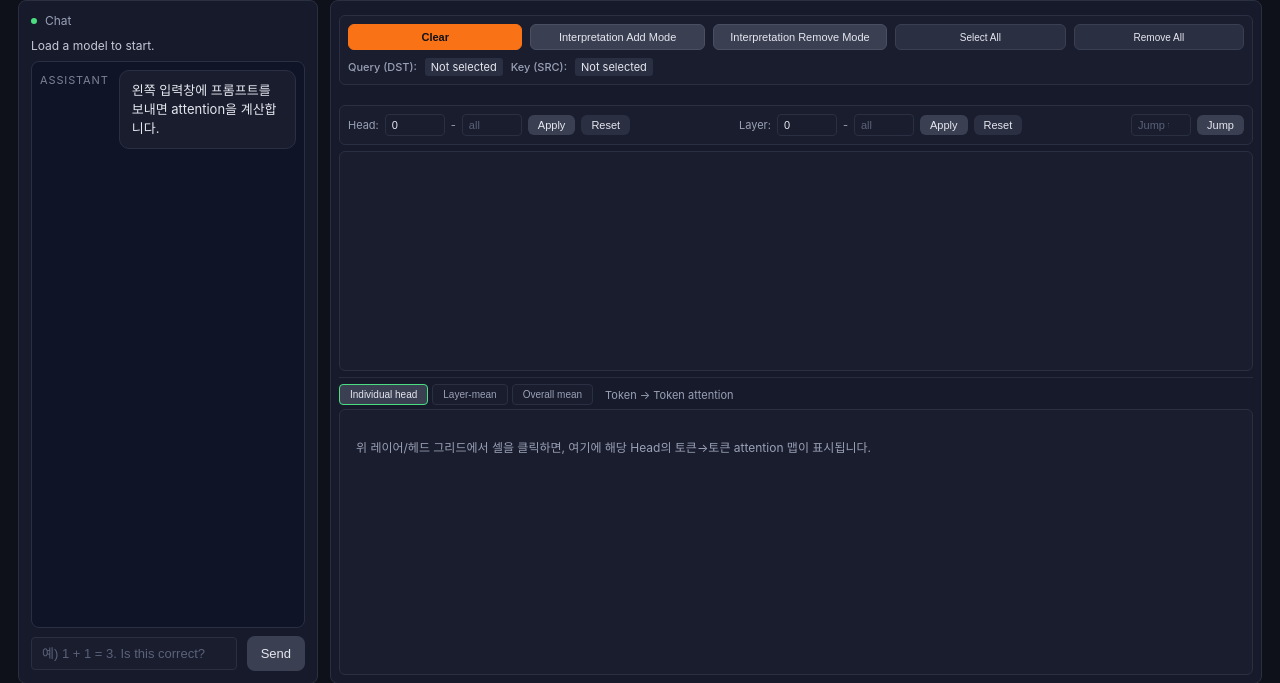
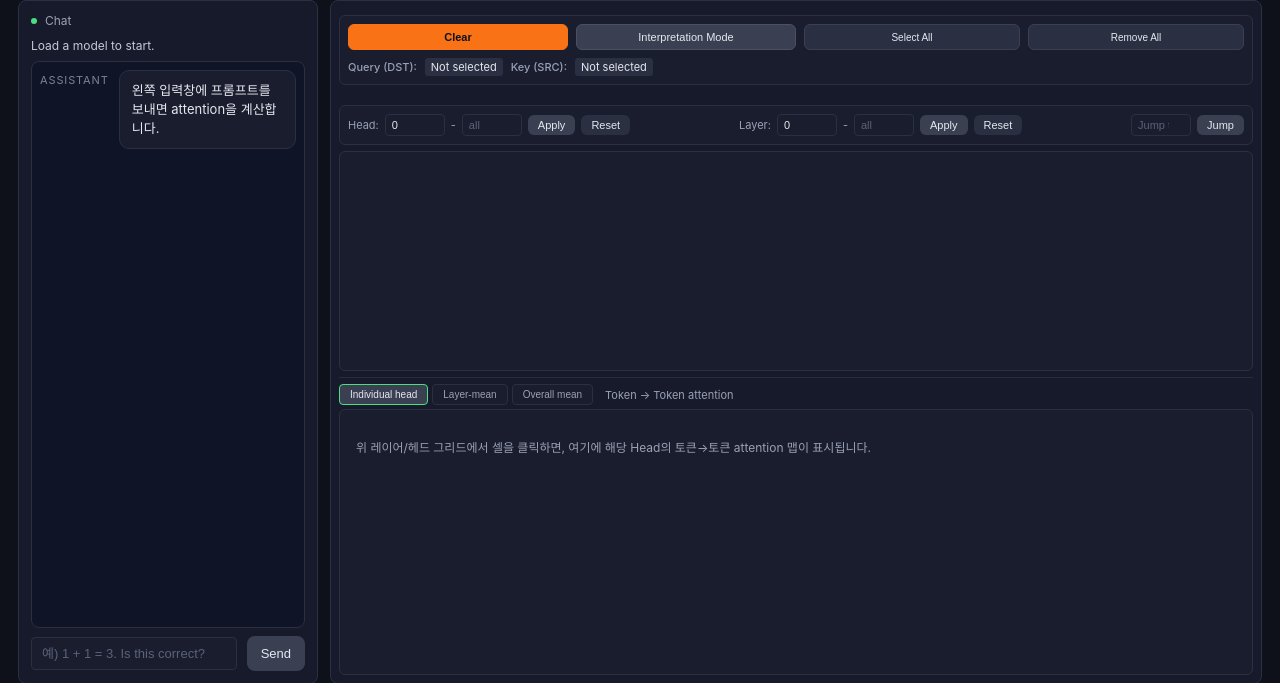
Before and after one commit to leo-bjpark/attn, a Flask app: page / in a window 1280 px wide. Shown: the part 98-781 px from the top of the page. Run offline with Flask 3, Linux system fonts and the light colour scheme.

Commit message:
update interpretation token selection mode and hover mode

```diff
--- a/static/css/styles.css
+++ b/static/css/styles.css
@@ -565,7 +565,13 @@ main {
   background: rgba(97, 218, 251, 0.2) !important;
 }
 .token.interpretation-mode {
-  cursor: crosshair;
+  cursor: pointer;
+}
+.token.interpretation-mode.interpretation-hover-add {
+  cursor: pointer;
+}
+.token.interpretation-mode.interpretation-hover-remove {
+  cursor: not-allowed;
 }
 .token.token-disabled {
   cursor: not-allowed;
--- a/static/js/app.js
+++ b/static/js/app.js
@@ -27,8 +27,11 @@ let headFilterEnd = null;
 let layerFilterStart = null;
 let layerFilterEnd = null;
 let currentScores = null; // Store current scores for filtering
-let interpretationTokenMode = false; // "interpretation-add" | "interpretation-remove" | false
+let interpretationTokenMode = false; // "interpretation" | false
+let interpretationHoverMode = "add"; // "add" | "remove" - determined by hover
 let selectedInterpretationTokens = new Set(); // Set of token indices
+let lastHoveredTokenIdx = null; // Track last hovered token to prevent repeated triggers
+let hoverDebounceTimer = null; // Debounce timer for hover events
 let isDragging = false;
 let dragStart = null;
 let dragSelectionBox = null;
@@ -520,22 +523,84 @@ function renderTokens(tokens) {
     }
 
     // Interpretation mode
-    if (interpretationTokenMode === "interpretation-add" || interpretationTokenMode === "interpretation-remove") {
+    if (interpretationTokenMode === "interpretation") {
       classes += " interpretation-mode";
+      // Add hover mode indicator
+      if (isSelected) {
+        classes += " interpretation-hover-remove";
+      } else {
+        classes += " interpretation-hover-add";
+      }
     }
 
-    // 선택된 토큰: 배경색만 (Query/Key가 아닌 경우만)
+    // 선택된 토큰: 배경색만 (Query/Key가 아닌 경우만, 항상 표시)
     if (isSelected && !isInterpretationQuery && !isInterpretationKey) {
       bg = "rgba(97, 218, 251, 0.2)"; // 파란색 배경
       classes += " interpretation-selected";
     }
 
     const disabledAttr = disabled ? "disabled" : "";
-    pieces.push(
-      `<button class="${classes}" data-idx="${idx}" ${disabledAttr} style="display:inline-flex !important; flex-shrink:0 !important; margin:0 !important; border:${borderWidth} solid ${borderColor};background:${bg};color:${textColor};opacity:${opacity}">${base}</button>`
-    );
+    const tokenHtml = `<button class="${classes}" data-idx="${idx}" ${disabledAttr} style="display:inline-flex !important; flex-shrink:0 !important; margin:0 !important; border:${borderWidth} solid ${borderColor};background:${bg};color:${textColor};opacity:${opacity}">${base}</button>`;
+    pieces.push(tokenHtml);
   });
   tokensEl.innerHTML = pieces.join("");
+
+  // Setup hover handlers for interpretation mode - auto add/remove on hover
+  if (interpretationTokenMode === "interpretation") {
+    document.querySelectorAll(".token").forEach((el) => {
+      const idx = Number(el.getAttribute("data-idx"));
+
+      // Query/Key tokens should always remain selected, so skip hover for them
+      if (idx === interpretationQueryIndex || idx === interpretationKeyIndex) {
+        return;
+      }
+
+      el.addEventListener("mouseenter", () => {
+        // Prevent repeated triggers on the same token
+        if (lastHoveredTokenIdx === idx) {
+          return;
+        }
+
+        // Clear any pending debounce timer
+        if (hoverDebounceTimer) {
+          clearTimeout(hoverDebounceTimer);
+        }
+
+        // Debounce hover events to prevent too frequent updates
+        hoverDebounceTimer = setTimeout(() => {
+          // Check current state at hover time (not at render time)
+          const isSelected = selectedInterpretationTokens.has(idx);
+
+          // Skip if this is Query or Key token (they should always be selected)
+          if (idx === interpretationQueryIndex || idx === interpretationKeyIndex) {
+            return;
+          }
+
+          // Auto add/remove on hover (only for interpretation tokens, not Query/Key)
+          if (isSelected) {
+            // Remove if already selected
+            selectedInterpretationTokens.delete(idx);
+          } else {
+            // Add if not selected
+            selectedInterpretationTokens.add(idx);
+          }
+
+          lastHoveredTokenIdx = idx;
+
+          // Re-render to update visual state
+          renderTokens(tokens);
+          updateFilteredVisualizations();
+        }, 50); // 50ms debounce
+      });
+
+      el.addEventListener("mouseleave", () => {
+        // Reset last hovered token when leaving
+        if (lastHoveredTokenIdx === idx) {
+          lastHoveredTokenIdx = null;
+        }
+      });
+    });
+  }
 
   // Update interpretation status
   const queryStatusEl = document.getElementById("query-status");
@@ -565,10 +630,8 @@ function renderTokens(tokens) {
   }
 
   if (countEl) {
-    // Count only interpretation tokens (exclude Query/Key)
-    const interpretationCount = Array.from(selectedInterpretationTokens).filter(
-      idx => idx !== interpretationQueryIndex && idx !== interpretationKeyIndex
-    ).length;
+    // Count all selected tokens (including Query/Key)
+    const interpretationCount = selectedInterpretationTokens.size;
     if (interpretationCount > 0) {
       countEl.textContent = `${interpretationCount} tokens selected`;
     } else {
@@ -576,39 +639,13 @@ function renderTokens(tokens) {
     }
   }
 
-  // Setup click handlers
+  // Setup click handlers and hover for interpretation mode
   document.querySelectorAll(".token").forEach((el) => {
     el.addEventListener("click", (e) => {
-      if (interpretationTokenMode === "interpretation-add") {
-        // Interpretation Add Mode: add tokens to interpretation set (independent of query/key)
+      if (interpretationTokenMode === "interpretation") {
+        // In interpretation mode, hover handles add/remove automatically
+        // Click is not needed, but we prevent default behavior
         e.stopPropagation();
-        const idx = Number(el.getAttribute("data-idx"));
-
-        // Simply toggle token selection for visualization filtering
-        if (selectedInterpretationTokens.has(idx)) {
-          selectedInterpretationTokens.delete(idx);
-        } else {
-          selectedInterpretationTokens.add(idx);
-        }
-        renderTokens(tokens);
-        updateFilteredVisualizations();
-        return;
-      } else if (interpretationTokenMode === "interpretation-remove") {
-        // Interpretation Remove Mode: remove tokens from interpretation set
-        e.stopPropagation();
-        const idx = Number(el.getAttribute("data-idx"));
-
-        selectedInterpretationTokens.delete(idx);
-        if (idx === interpretationQueryIndex) {
-          interpretationQueryIndex = null;
-          interpretationKeyIndex = null;
-          selectedInterpretationTokens.clear();
-        } else if (idx === interpretationKeyIndex) {
-          interpretationKeyIndex = null;
-          selectedInterpretationTokens.delete(idx);
-        }
-        renderTokens(tokens);
-        updateFilteredVisualizations();
         return;
       }
 
@@ -627,16 +664,22 @@ function renderTokens(tokens) {
         interpretationQueryIndex = idx;
         interpretationKeyIndex = null;
         selectedInterpretationTokens.clear();
+        // Add Query to selected tokens
+        selectedInterpretationTokens.add(interpretationQueryIndex);
       } else if (interpretationKeyIndex === null) {
         // Query is selected, now select key
         if (idx === interpretationQueryIndex) {
           // Clicking same query again - reset query
+          selectedInterpretationTokens.delete(interpretationQueryIndex);
           interpretationQueryIndex = null;
           selectedInterpretationTokens.clear();
         } else if (idx <= interpretationQueryIndex) {
           // Select key (SRC) - must be before or equal to query
           interpretationKeyIndex = idx;
+          // Ensure Query and Key are in selected tokens
           selectedInterpretationTokens.clear();
+          selectedInterpretationTokens.add(interpretationQueryIndex);
+          selectedInterpretationTokens.add(interpretationKeyIndex);
         } else {
           // Cannot select key after query (causal attention)
           alert("Key (SRC) must be at or before Query (DST) position due to causal attention.");
@@ -646,34 +689,43 @@ function renderTokens(tokens) {
         // Both Query and Key selected
         if (idx === interpretationQueryIndex) {
           // Clicking query again - reset to new query only
+          selectedInterpretationTokens.delete(interpretationQueryIndex);
+          selectedInterpretationTokens.delete(interpretationKeyIndex);
           interpretationQueryIndex = idx;
           interpretationKeyIndex = null;
           selectedInterpretationTokens.clear();
+          selectedInterpretationTokens.add(interpretationQueryIndex);
         } else if (idx === interpretationKeyIndex) {
           // Clicking key again - reset key only
+          selectedInterpretationTokens.delete(interpretationKeyIndex);
           interpretationKeyIndex = null;
-          selectedInterpretationTokens.clear();
+          // Keep Query in selected tokens
+          if (!selectedInterpretationTokens.has(interpretationQueryIndex)) {
+            selectedInterpretationTokens.add(interpretationQueryIndex);
+          }
         } else if (idx > interpretationQueryIndex) {
           // Clicking after query - select as new query
+          selectedInterpretationTokens.delete(interpretationQueryIndex);
+          selectedInterpretationTokens.delete(interpretationKeyIndex);
           interpretationQueryIndex = idx;
           interpretationKeyIndex = null;
           selectedInterpretationTokens.clear();
+          selectedInterpretationTokens.add(interpretationQueryIndex);
         } else {
           // Query/Key가 모두 선택된 상태에서 다른 토큰 클릭 시
-          // Interpretation Add Mode가 아닌 경우에는 아무것도 하지 않음
-          // (Interpretation Add Mode에서만 토큰 추가 가능)
-          if (interpretationTokenMode !== "interpretation-add" && interpretationTokenMode !== "interpretation-remove") {
+          // Interpretation Mode가 아닌 경우에는 아무것도 하지 않음
+          if (interpretationTokenMode !== "interpretation") {
             // Do nothing - just maintain Query/Key selection
             return;
           }
-          // Interpretation mode에서는 토큰 추가/제거 가능
-          if (selectedInterpretationTokens.has(idx)) {
+          // Interpretation mode에서는 hover 상태에 따라 토큰 추가/제거
+          const isCurrentlySelected = selectedInterpretationTokens.has(idx);
+          if (isCurrentlySelected) {
+            // Remove if already selected
             selectedInterpretationTokens.delete(idx);
           } else {
-            // Add to selection if it's between key and query
-            if (idx >= interpretationKeyIndex && idx <= interpretationQueryIndex) {
-              selectedInterpretationTokens.add(idx);
-            }
+            // Add if not selected
+            selectedInterpretationTokens.add(idx);
           }
         }
       }
@@ -699,7 +751,7 @@ function renderTokens(tokens) {
   });
 
   // Setup drag selection
-  if (interpretationTokenMode === "interpretation-add" || interpretationTokenMode === "interpretation-remove") {
+  if (interpretationTokenMode === "interpretation") {
     setupDragSelection();
   }
 }
@@ -708,7 +760,7 @@ function setupDragSelection() {
   if (!tokensEl) return;
 
   tokensEl.addEventListener("mousedown", (e) => {
-    if ((interpretationTokenMode !== "interpretation-add" && interpretationTokenMode !== "interpretation-remove") || e.target.closest(".token")) return;
+    if (interpretationTokenMode !== "interpretation" || e.target.closest(".token")) return;
     isDragging = true;
     const rect = tokensEl.getBoundingClientRect();
     dragStart = {
@@ -761,18 +813,21 @@ function setupDragSelection() {
           tokenCenterY >= top && tokenCenterY <= top + height) {
         const idx = Number(tokenEl.getAttribute("data-idx"));
 
-        if (interpretationTokenMode === "interpretation-remove") {
-          selectedInterpretationTokens.delete(idx);
-          if (idx === interpretationQueryIndex) {
-            interpretationQueryIndex = null;
-            interpretationKeyIndex = null;
-            selectedInterpretationTokens.clear();
-          } else if (idx === interpretationKeyIndex) {
-            interpretationKeyIndex = null;
+        if (interpretationTokenMode === "interpretation") {
+          // In interpretation mode: determine add/remove based on current selection state
+          // Skip Query/Key tokens - they should always remain selected
+          if (idx === interpretationQueryIndex || idx === interpretationKeyIndex) {
+            return;
           }
-        } else if (interpretationTokenMode === "interpretation-add") {
-          // In add mode: freely add any tokens for visualization filtering
-          selectedInterpretationTokens.add(idx);
+
+          const isCurrentlySelected = selectedInterpretationTokens.has(idx);
+          if (isCurrentlySelected) {
+            // Remove if already selected
+            selectedInterpretationTokens.delete(idx);
+          } else {
+            // Add if not selected
+            selectedInterpretationTokens.add(idx);
+          }
         }
       }
     });
@@ -1173,23 +1228,24 @@ if (layerFilterResetBtn) {
 }
 
 // Mode button handlers
-const interpretationAddModeBtn = document.getElementById("interpretation-add-mode-btn");
-const interpretationRemoveModeBtn = document.getElementById("interpretation-remove-mode-btn");
+const interpretationModeBtn = document.getElementById("interpretation-mode-btn");
 
 function setMode(mode) {
-  // Remove active class from all buttons
-  [interpretationAddModeBtn, interpretationRemoveModeBtn].forEach(btn => {
-    if (btn) btn.classList.remove("active");
-  });
-
   // Set new mode
   interpretationTokenMode = mode;
 
+  // Reset hover tracking when mode changes
+  lastHoveredTokenIdx = null;
+  if (hoverDebounceTimer) {
+    clearTimeout(hoverDebounceTimer);
+    hoverDebounceTimer = null;
+  }
+
   // Add active class to current mode button
-  if (mode === "interpretation-add" && interpretationAddModeBtn) {
-    interpretationAddModeBtn.classList.add("active");
-  } else if (mode === "interpretation-remove" && interpretationRemoveModeBtn) {
-    interpretationRemoveModeBtn.classList.add("active");
+  if (mode === "interpretation" && interpretationModeBtn) {
+    interpretationModeBtn.classList.add("active");
+  } else if (interpretationModeBtn) {
+    interpretationModeBtn.classList.remove("active");
   }
 
   // Don't clear selectedInterpretationTokens when mode is turned off
@@ -1201,22 +1257,12 @@ function setMode(mode) {
   }
 }
 
-if (interpretationAddModeBtn) {
-  interpretationAddModeBtn.addEventListener("click", () => {
-    if (interpretationTokenMode === "interpretation-add") {
+if (interpretationModeBtn) {
+  interpretationModeBtn.addEventListener("click", () => {
+    if (interpretationTokenMode === "interpretation") {
       setMode(false); // Toggle off
     } else {
-      setMode("interpretation-add");
-    }
-  });
-}
-
-if (interpretationRemoveModeBtn) {
-  interpretationRemoveModeBtn.addEventListener("click", () => {
-    if (interpretationTokenMode === "interpretation-remove") {
-      setMode(false); // Toggle off
-    } else {
-      setMode("interpretation-remove");
+      setMode("interpretation");
     }
   });
 }
@@ -1228,12 +1274,17 @@ const removeAllBtn = document.getElementById("remove-all-btn");
 if (selectAllBtn) {
   selectAllBtn.addEventListener("click", () => {
     if (!currentTokens) return;
-    // Select all tokens (except Query/Key which are managed separately)
+    // Select all tokens (including Query/Key)
     currentTokens.forEach((_, idx) => {
-      if (idx !== interpretationQueryIndex && idx !== interpretationKeyIndex) {
-        selectedInterpretationTokens.add(idx);
-      }
+      selectedInterpretationTokens.add(idx);
     });
+    // Ensure Query/Key are in the set
+    if (interpretationQueryIndex !== null) {
+      selectedInterpretationTokens.add(interpretationQueryIndex);
+    }
+    if (interpretationKeyIndex !== null) {
+      selectedInterpretationTokens.add(interpretationKeyIndex);
+    }
     if (currentTokens) {
       renderTokens(currentTokens);
       updateFilteredVisualizations();
@@ -1243,8 +1294,17 @@ if (selectAllBtn) {
 
 if (removeAllBtn) {
   removeAllBtn.addEventListener("click", () => {
-    // Remove all selected interpretation tokens (Query/Key는 별도 관리이므로 제외)
+    // Remove all selected interpretation tokens, but keep Query/Key if they exist
+    const queryIdx = interpretationQueryIndex;
+    const keyIdx = interpretationKeyIndex;
     selectedInterpretationTokens.clear();
+    // Re-add Query/Key if they exist
+    if (queryIdx !== null) {
+      selectedInterpretationTokens.add(queryIdx);
+    }
+    if (keyIdx !== null) {
+      selectedInterpretationTokens.add(keyIdx);
+    }
     if (currentTokens) {
       renderTokens(currentTokens);
       updateFilteredVisualizations();
--- a/templates/panel_src_destination.html
+++ b/templates/panel_src_destination.html
@@ -4,8 +4,7 @@
       <div class="token-select-controls">
         <div class="mode-buttons-group">
           <button id="clear-selection-btn" class="token-select-btn token-select-btn-clear">Clear</button>
-          <button id="interpretation-add-mode-btn" class="token-select-btn" data-mode="interpretation-add">Interpretation Add Mode</button>
-          <button id="interpretation-remove-mode-btn" class="token-select-btn" data-mode="interpretation-remove">Interpretation Remove Mode</button>
+          <button id="interpretation-mode-btn" class="token-select-btn" data-mode="interpretation">Interpretation Mode</button>
           <button id="select-all-btn" class="token-select-btn token-select-btn-secondary">Select All</button>
           <button id="remove-all-btn" class="token-select-btn token-select-btn-secondary">Remove All</button>
         </div>
```
